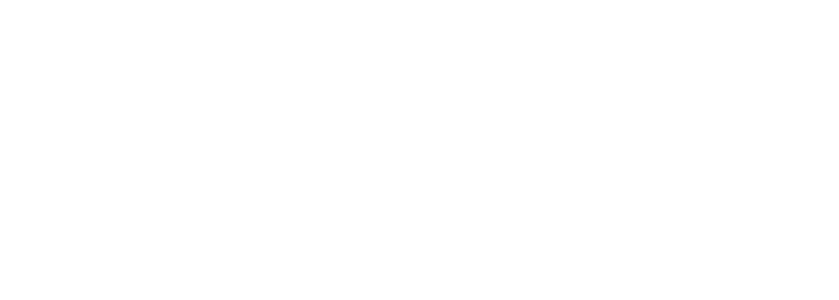
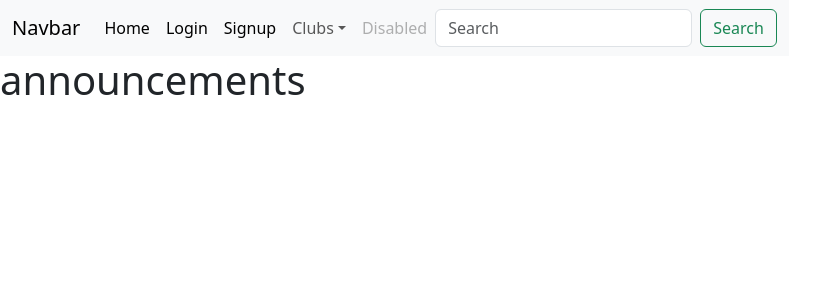
Before and after one commit to FarihaNK/Student-Groups-App, a React (Create React App) app in the folder frontend/: page /announcements in a window 1280 px wide. Before the commit this address had no page. Shown: the top 300 px of the page, without its empty margins (0-839 px from the left). Built offline with nearby package versions, Linux system fonts and the light colour scheme; no server answers.

Commit message:
create announcements page and route

```diff
--- a/frontend/src/App.js
+++ b/frontend/src/App.js
@@ -10,13 +10,14 @@
 import Recognition from './pages/Recognition';
 import GenGroup from './pages/GenGroup';
 import ExecGroup from './pages/ExecGroup';
+import Announcements from './pages/Announcements';
 
 function App() {
   const { user } = useAuthContext();
 
   return (
     <div className="App">
-      {/* {user ? <Sidebar /> : <Navbar />} */}
+      {user ? <Sidebar /> : <Navbar />}
       <BrowserRouter>
         <Routes>
           <Route path="/" element={<Home />} />
@@ -26,6 +27,7 @@
           <Route path="/gengroup/:studentGroupname" element={<GenGroup />} />
           <Route path="/execgroup/:studentGroupname" element={<ExecGroup />} />
           <Route path="/recognition" element={<Recognition />} />
+          <Route path="/announcements" element={<Announcements />} />
         </Routes>
       </BrowserRouter>
     </div>
--- a/frontend/src/components/Navbar.js
+++ b/frontend/src/components/Navbar.js
@@ -33,7 +33,7 @@
                 </a>
                 <ul class="dropdown-menu">
                     <li><a class="dropdown-item" href="/recognition">Gain Club Recognition</a></li>
-                    <li><a class="dropdown-item" href="#">Another action</a></li>
+                    <li><a class="dropdown-item" href="/announcements">Announcements</a></li>
                     <li><hr class="dropdown-divider"/></li>
                     <li><a class="dropdown-item" href="#">Something else here</a></li>
                 </ul>
--- a/frontend/src/components/Sidebar.js
+++ b/frontend/src/components/Sidebar.js
@@ -67,6 +67,7 @@
         <div class="collapse" id="orders-collapse">
           <ul class="btn-toggle-nav list-unstyled fw-normal pb-1 small">
             <li><a href="/recognition" class="link-body-emphasis d-inline-flex text-decoration-none rounded">Gain Club Recognition</a></li>
+            <li><a href="/announcements" class="link-body-emphasis d-inline-flex text-decoration-none rounded">Announcements</a></li>
             <li><a href="#" class="link-body-emphasis d-inline-flex text-decoration-none rounded">Other</a></li>
           </ul>
         </div>
--- /dev/null
+++ b/frontend/src/pages/Announcements.js
@@ -0,0 +1,49 @@
+import { useEffect, useState } from 'react';
+import { Link } from 'react-router-dom';
+
+function Announcements() {
+
+   // Retrieve state from local storage on mount
+   const [announcements, setAnnouncements] = useState("");
+
+    // Function to create a card for each student group
+  const createCard = (groupname, text) => {
+    return (
+      <div className="card" style={{ width: '18rem', margin: '10px' }}>
+        <div className="card-body">
+          <h5 className="card-title">{groupname}</h5>
+          <p className="card-text">{text}</p>
+        </div>
+      </div>
+    );
+  };
+
+  // Dictionary
+  useEffect(() => {
+    const fetchAnnouncements = async () => {
+      const response = await fetch('/api/announcements');
+      const json = await response.json();
+
+      if (response.ok) {
+        setAnnouncements(json);
+      }
+    };
+    fetchAnnouncements();
+  }, []);
+
+  // Map the student groups to create cards
+  const announcementsCards =
+    announcements &&
+    announcements.map((announcement) => {
+      return createCard(announcement.groupname, announcement.text);
+    });
+
+    return(
+        <div className="home-container">
+            <h1>announcements</h1>
+            <div className="announcements">{announcementsCards}</div>
+        </div>
+    )
+}
+
+export default Announcements;
```
Also changed, not shown: 1 other file (tests, documents, lock files or other folders).
